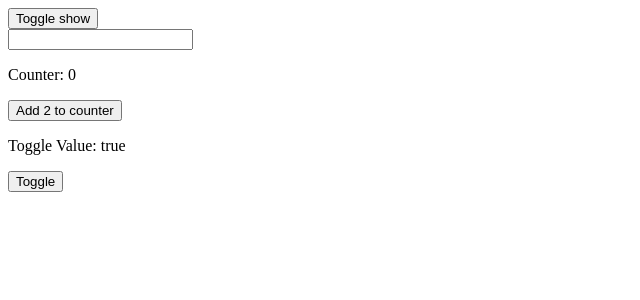
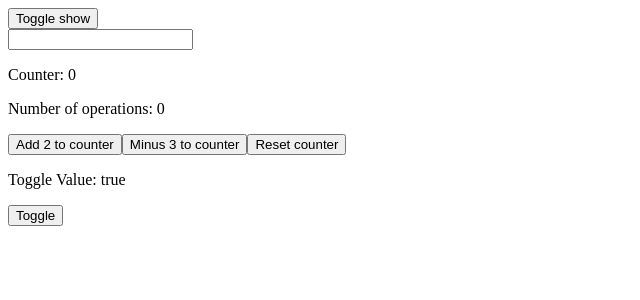
Before and after one commit to AdamZhou1029/training-20250630, a React (Vite) app: page / in a window 1280 px wide. Shown: the top 300 px of the page, without its empty margins (0-640 px from the left). Built offline with nearby package versions, Linux system fonts and the light colour scheme.

Commit message:
context and useReducer

```diff
--- a/src/App.jsx
+++ b/src/App.jsx
@@ -1,4 +1,4 @@
-import { useState } from "react";
+import { useContext, useState } from "react";
 import reactLogo from "./assets/react.svg";
 import viteLogo from "/vite.svg";
 import "./App.css";
@@ -8,10 +8,15 @@ import Todolist from "./components/Todolist/Todolist";
 import ClassDemo from "./components/ClassComponents/ClassDemo";
 import CarApp from "./components/ClassComponents/CarApp/CarApp";
 import HookDemo from "./components/HookDemo";
+import CounterProvider, { CounterContext } from "./context/CounterContext";
 //auto complete
 function App() {
   const [show, setShow] = useState(true);
   //const [count, setCount] = useState(0);
+
+  const counterContext = useContext(CounterContext);
+  console.log("counter context:", counterContext);
+
   const handleClick = (name) => {
     console.log("child button is clicked", name);
   };
--- a/src/components/HookDemo.jsx
+++ b/src/components/HookDemo.jsx
@@ -1,8 +1,20 @@
-import React, { useState, useEffect, useRef, useCallback } from "react";
+import React, {
+  useState,
+  useEffect,
+  useRef,
+  useCallback,
+  useContext,
+} from "react";
+import { CounterContext } from "../context/CounterContext";
 
 const HookDemo = () => {
-  const [counter, setCounter] = useState(0);
+  // const [counter, setCounter] = useState(0);
   const [toggle, setToggle] = useState(true);
+
+  const {
+    state: { counter, opsCount },
+    dispatch,
+  } = useContext(CounterContext);
 
   const counterRef = useRef(null);
   console.log(counterRef);
@@ -15,18 +27,18 @@ const HookDemo = () => {
     // setCounter(counter + 1);
     counterRef.current = counter + 2;
 
-    setCounter((prev) => {
-      return prev + 1;
-    });
-    setCounter((prev) => {
-      return prev + 1;
-    });
+    // setCounter((prev) => {
+    //   return prev + 1;
+    // });
+    dispatch({ type: "INCREMENT", payload: 2 });
   };
 
   // const handleToggle = useCallback((value) => {
   //   setToggle(!value);
   //   inputRef.current.focus();
   // }, []);
+
+  // useMemo
 
   const handleToggle = (value) => {
     setToggle(!value);
@@ -85,7 +97,13 @@ const HookDemo = () => {
     <div>
       <input ref={inputRef} />
       <p>Counter: {counter}</p>
+      <p>Number of operations: {opsCount}</p>
       <button onClick={handleAdd}>Add 2 to counter</button>
+      <button onClick={() => dispatch({ type: "DECREMENT", payload: 3 })}>
+        Minus 3 to counter
+      </button>
+      <button onClick={() => dispatch({ type: "RESET" })}>Reset counter</button>
+
       <p>Toggle Value: {toggle ? "true" : "false"}</p>
       <button onClick={() => handleToggle(toggle)}>Toggle</button>
     </div>
--- /dev/null
+++ b/src/context/CounterContext.jsx
@@ -0,0 +1,54 @@
+import { createContext, useReducer, useState } from "react";
+
+export const CounterContext = createContext("default value");
+
+function reducer(state, action) {
+  switch (action.type) {
+    // increment
+    case "INCREMENT":
+      return {
+        ...state,
+        counter: state.counter + action.payload,
+        opsCount: state.opsCount + 1,
+      };
+    // decrement
+    case "DECREMENT":
+      return {
+        ...state,
+        counter: state.counter - action.payload,
+        opsCount: state.opsCount + 1,
+      };
+    // reset
+    case "RESET":
+      return { counter: 0, opsCount: 0 };
+    default:
+      return state;
+  }
+}
+
+/**
+ * state lifting
+ * props drilling
+ *          A
+ *     B         C
+ *     E         D
+ *               F
+ *
+ * 1. create context
+ * 2. provide context
+ */
+
+function CounterProvider({ children }) {
+  // const [counter, setCounter] = useState(0);
+  const [todos, setTodos] = useState([]);
+
+  const [state, dispatch] = useReducer(reducer, { counter: 0, opsCount: 0 });
+
+  return (
+    <CounterContext value={{ state, dispatch, todos, setTodos }}>
+      {children}
+    </CounterContext>
+  );
+}
+
+export default CounterProvider;
--- a/src/main.jsx
+++ b/src/main.jsx
@@ -2,5 +2,10 @@ import { StrictMode } from "react";
 import { createRoot } from "react-dom/client";
 import "./index.css";
 import App from "./App.jsx";
+import CounterProvider, { CounterContext } from "./context/CounterContext.jsx";
 
-createRoot(document.getElementById("root")).render(<App />);
+createRoot(document.getElementById("root")).render(
+  <CounterProvider>
+    <App />
+  </CounterProvider>
+);
```
